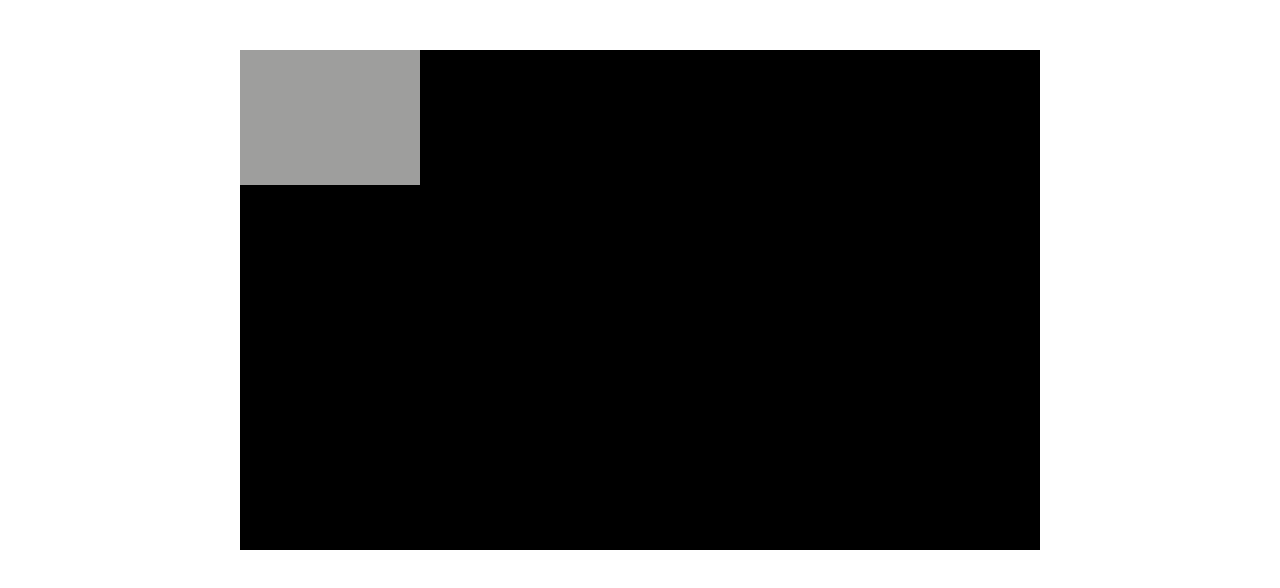
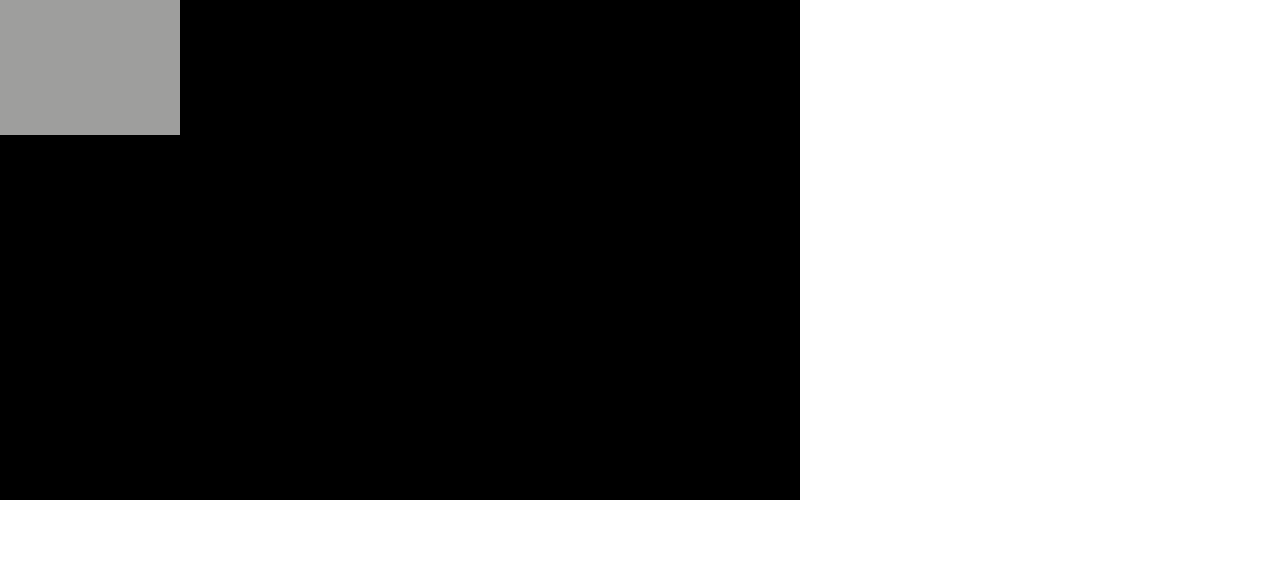
Before and after one commit to deebloo/robo, a plain HTML site: page index.html in a window 1280 px wide. Drawn offline with Linux system fonts and the light colour scheme; animation ran at ten frames a second.

Commit message:
update MovePlayer function

```diff
--- a/index.html
+++ b/index.html
@@ -5,9 +5,9 @@
     <meta charset="UTF-8" />
     <title>Robo</title>
       <style type="text/css">
-          canvas {
-            margin: 50px auto;
-          }
+        body {
+          margin: 0;
+        }
       </style>
   </head>
   <body>
--- a/js/Game.js
+++ b/js/Game.js
@@ -1,10 +1,10 @@
 var stageHeight = 500, stageWidth = 800;
 
-var player,
-  star,
-  star2,
-  cursors,
-  bg,
+var player = null,
+  star = null,
+  star2 = null,
+  cursors = null,
+  bg = null,
   count = 0,
   playerVelocity = 250,
   starVelocity = 350;
--- a/js/MovePlayer.js
+++ b/js/MovePlayer.js
@@ -8,49 +8,56 @@
  */
 function MovePlayer(player, velocityX, velocityY, animations)
 {
-  if (cursors.left.isDown)
+  /**
+   * @name Has Animation
+   * @param dir STRING direct of animation
+   * @returns BOOL
+   */
+  function hasAnimation(dir)
+  {
+    if(player.animations && animations && animations[dir])
+    {
+      return player.animations.play(animations[dir]);
+    }
+  }
+
+  function key(dir)
+  {
+    return cursors[dir].isDown;
+  }
+
+  if (key('left'))
   {
     // Move player left
     player.body.velocity.x = -velocityX;
 
-    if(player.animations && animations && animations.left) {
-      player.animations.play(animations.left);
-    }
+    hasAnimation('left');
   }
-  else if (cursors.right.isDown)
+  else if (key('right'))
   {
     // Move player right
     player.body.velocity.x = velocityX;
 
-    if(player.animations && animations && animations.right) {
-      player.animations.play(animations.right);
-    }
+    hasAnimation('right');
   }
-  else {
-    // Stand still
-    if(player.animations && animations && animations.idle) {
-      player.animations.play(animations.idle);
-    }
+  else
+  {
+    // Idle animation
+    hasAnimation('idle');
   }
 
-  if (cursors.up.isDown)
+  if (key('up'))
   {
     // Move player up
     player.body.velocity.y = -velocityY;
 
-    // Stand still
-    if(player.animations && animations && animations.up) {
-      player.animations.play(animations.up);
-    }
+    hasAnimation('up');
   }
-  else if (cursors.down.isDown)
+  else if (key('down'))
   {
     // Move player down
     player.body.velocity.y = velocityY;
 
-    // Stand still
-    if(player.animations && animations && animations.down) {
-      player.animations.play(animations.down);
-    }
+    hasAnimation('down');
   }
 }
```
Also changed, not shown: README.md, html5_logo.jpg (added), 1 other file.
